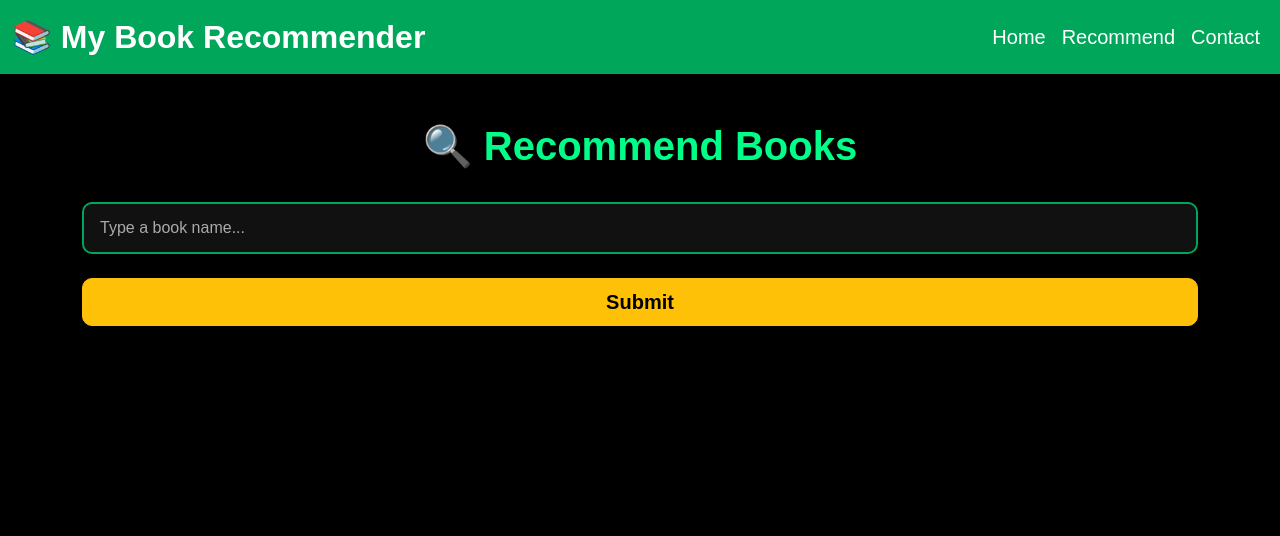
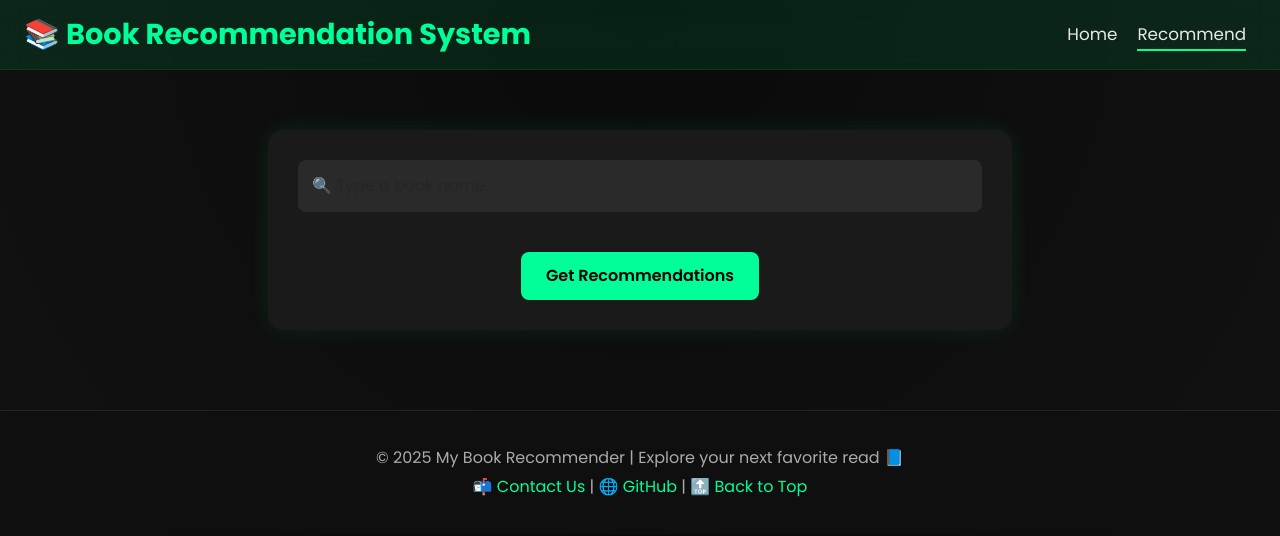
Before and after one commit to Nandini776/Recommendation-System, a Python web app: template templates/recommend.html in a window 1280 px wide. Shown: the top 536 px of the page. Run offline with Jinja, Linux system fonts and the light colour scheme; the template is opened without the code that fills it, so the values that code supplies are empty.

Commit message:
Update recommend.html

```diff
--- a/templates/recommend.html
+++ b/templates/recommend.html
@@ -2,142 +2,171 @@
 <html lang="en">
 <head>
   <meta charset="UTF-8">
-  <title>Book Recommender System</title>
+  <title>Book Recommender - Recommend</title>
   <link href="https://cdn.jsdelivr.net/npm/bootstrap@5.3.8/dist/css/bootstrap.min.css" rel="stylesheet">
+  <link href="https://fonts.googleapis.com/css2?family=Poppins:wght@400;600;700&display=swap" rel="stylesheet">
   <style>
     body {
-      background-color: #000;
-      color: #fff;
+      background: radial-gradient(circle at top, #0a0a0a, #121212);
+      color: #f8f9fa;
       font-family: 'Poppins', sans-serif;
+      overflow-x: hidden;
     }
 
     .navbar {
-      background-color: #00a65a;
+      background: rgba(0, 166, 90, 0.15);
+      backdrop-filter: blur(12px);
+      border-bottom: 1px solid rgba(0, 255, 120, 0.1);
+      position: sticky;
+      top: 0;
+      z-index: 1000;
+    }
+    .navbar-brand {
+      font-weight: 700;
+      font-size: 1.8rem;
+      color: #00ff99 !important;
+    }
+    .nav-link {
+      color: #e8e8e8 !important;
+      font-size: 1.05rem;
+      margin: 0 10px;
+      position: relative;
+      transition: 0.3s;
+    }
+    .nav-link::after {
+      content: '';
+      position: absolute;
+      bottom: -4px;
+      left: 0;
+      width: 0;
+      height: 2px;
+      background-color: #00ff99;
+      transition: width 0.3s;
+    }
+    .nav-link:hover::after,
+    .nav-link.active::after {
+      width: 100%;
     }
 
-    .navbar-brand {
-      font-size: 2rem;
-      font-weight: bold;
-      color: white !important;
+    .search-box {
+      background-color: #1a1a1a;
+      border-radius: 15px;
+      padding: 30px;
+      margin-top: 60px;
+      box-shadow: 0 0 25px rgba(0, 255, 120, 0.1);
+    }
+    .search-box input {
+      width: 100%;
+      padding: 14px;
+      border: none;
+      border-radius: 8px;
+      outline: none;
+      font-size: 1rem;
+      background-color: #2a2a2a;
+      color: #fff;
+    }
+    .btn-custom {
+      background-color: #00ff99;
+      color: #000;
+      font-weight: 600;
+      border: none;
+      border-radius: 8px;
+      padding: 12px 25px;
+      transition: 0.3s;
+    }
+    .btn-custom:hover {
+      background-color: #00cc70;
+      transform: scale(1.05);
     }
 
-    .nav-link {
-      color: white !important;
-      font-size: 1.25rem;
+    .card {
+      border: none;
+      background: linear-gradient(145deg, #1a1a1a, #101010);
+      border-radius: 20px;
+      transition: all 0.4s ease;
+    }
+    .card:hover {
+      transform: translateY(-8px) scale(1.03);
+      box-shadow: 0 0 25px rgba(0, 255, 120, 0.2);
+    }
+    .card img {
+      border-radius: 20px 20px 0 0;
+      height: 260px;
+      object-fit: cover;
+      transition: 0.3s;
+    }
+    .card:hover img {
+      opacity: 0.85;
+    }
+    .card-body h4 {
+      font-size: 1.05rem;
+      font-weight: 700;
+    }
+    .card-body p {
+      font-size: 0.9rem;
+      color: #ccc;
     }
 
-    /* Card Styling */
-    .card {
-      border: none;
-      background-color: #111;
-      border-radius: 12px;
-      overflow: hidden;
-      transition: transform 0.3s ease, box-shadow 0.3s ease;
+footer {
+  background: #0f0f0f;
+  border-top: 1px solid #222;
+  padding: 30px 0;
+  color: #aaa;
+  margin-top: 80px;
+  text-align: center;
 }
-
-    .card:hover {
-      transform: translateY(-5px);
-      box-shadow: 0 6px 20px rgba(0, 255, 150, 0.2);
+footer a {
+  color: #00ff99;
+  text-decoration: none;
+  transition: 0.3s;
 }
-
-    /* Fixed image box - no blurriness */
-    .card-img-top {
-      width: 100%;
-      height: 320px;
-      object-fit: cover;         /* Crop edges, keep proportions */
-      object-position: center;
-      display: block;
-      border-top-left-radius: 12px;
-      border-top-right-radius: 12px;
-      background-color: #222;    /* fallback bg color */
+footer a:hover {
+  color: #00cc70;
+  text-decoration: underline;
 }
-
-    .card-body {
-      padding: 1rem;
-    }
-
-    .card-title {
-      font-weight: 600;
-      font-size: 1rem;
-      margin-bottom: 0.4rem;
-    }
-
-    .card-text {
-      color: #cfd8dc;
-      font-size: 0.9rem;
-    }
-
-    h1 {
-      font-weight: bold;
-      color: #00ff88;
-      text-align: center;
-      margin-bottom: 2rem;
-    }
-
-    .btn-warning {
-      font-weight: 600;
-      border-radius: 10px;
-    }
-
-    input.form-control {
-      border-radius: 10px;
-      border: 2px solid #00a65a;
-      padding: 0.75rem 1rem;
-      background-color: #111;
-      color: #fff;
-    }
-
-    input.form-control::placeholder {
-      color: #aaa;
+footer p {
+  margin: 5px 0;
 }
   </style>
 </head>
+<body>
 
-<body>
-  <!-- Navbar -->
-  <nav class="navbar navbar-expand-lg">
-    <div class="container-fluid">
-      <a class="navbar-brand" href="/">📚 My Book Recommender</a>
-      <ul class="navbar-nav ms-auto">
-        <li class="nav-item"><a class="nav-link" href="/">Home</a></li>
-        <li class="nav-item"><a class="nav-link" href="/recommend">Recommend</a></li>
-        <li class="nav-item"><a class="nav-link" href="#">Contact</a></li>
-      </ul>
+  <nav class="navbar navbar-expand-lg navbar-dark px-4">
+    <a class="navbar-brand" href="/">📚 Book Recommendation System</a>
+    <div class="ms-auto d-flex align-items-center">
+      <a href="/" class="nav-link">Home</a>
+      <a href="/recommend" class="nav-link active">Recommend</a>
     </div>
   </nav>
 
-  <!-- Main Container -->
-  <div class="container mt-5">
-    <h1>🔍 Recommend Books</h1>
-
-    <!-- Search Form -->
-    <form action="/recommend_books" method="post" class="mb-5">
-      <input name="user_input" id="bookInput" class="form-control" placeholder="Type a book name..." list="book-list" autocomplete="off"><br>
+  <div class="container text-center">
+    <div class="search-box mx-auto col-md-8">
+      <form action="/recommend_books" method="post" autocomplete="off">
+        <input name="user_input" id="bookInput" class="form-control" placeholder="🔍 Type a book name..."
+               list="book-list" autocomplete="off" autocorrect="off" spellcheck="false"><br>
         <datalist id="book-list">
           {% for book in book_name %}
             <option value="{{ book }}">
           {% endfor %}
         </datalist>
-      <button type="submit" class="btn btn-lg btn-warning w-100">Submit</button>
+        <button type="submit" class="btn btn-custom mt-3">Get Recommendations</button>
       </form>
+    </div>
 
     {% if error %}
-      <div class="alert alert-danger" role="alert">{{ error }}</div>
+      <p class="text-danger mt-4">{{ error }}</p>
     {% endif %}
 
     {% if data %}
+    <h2 class="mt-5 mb-4">📖 Recommended Books</h2>
     <div class="row g-4">
-      {% for book in data %}
-      <div class="col-12 col-sm-6 col-md-4 col-lg-3">
-        <div class="card h-100 shadow">
-          <img src="{{ book[2] }}"
-               alt="{{ book[0] }}"
-               class="card-img-top img-fluid"
-               loading="lazy"
-               decoding="async">
+      {% for i in data %}
+      <div class="col-md-3 col-sm-6">
+        <div class="card text-white">
+          <img src="{{ i[2] }}" alt="{{ i[0] }}">
           <div class="card-body">
-            <h5 class="card-title">{{ book[0] }}</h5>
-            <h6 class="card-text">{{ book[1] }}</h6>
+            <h4>{{ i[0] }}</h4>
+            <p><strong>Author:</strong> {{ i[1] }}</p>
           </div>
         </div>
       </div>
@@ -146,17 +175,27 @@
     {% endif %}
   </div>
 
-  <!-- Script for dynamic suggestions -->
+  <footer>
+    <p>© 2025 My Book Recommender | Explore your next favorite read 📘</p>
+    <p>
+      <a href="mailto:contact@mybookrecommender.com">📬 Contact Us</a> |
+      🌐 <a href="https://github.com/Nandini776" target="_blank">GitHub</a> |
+      <a href="#">🔝 Back to Top</a>
+    </p>
+  </footer>
+
   <script>
     const input = document.getElementById('bookInput');
     const datalist = document.getElementById('book-list');
 
     input.addEventListener('input', () => {
-      const query = input.value.trim();
+      const query = input.value;
+
       if (query.length < 2) {
         datalist.innerHTML = '';
         return;
       }
+
       fetch(/get_book_suggestions?q=${encodeURIComponent(query)})
         .then(response => response.json())
         .then(data => {
@@ -166,8 +205,10 @@
             option.value = book;
             datalist.appendChild(option);
           });
-        });
+        })
+        .catch(error => console.error('Error fetching suggestions:', error));
     });
   </script>
+
 </body>
 </html>
```
Lines whose indentation alone changed are shown as unchanged.
